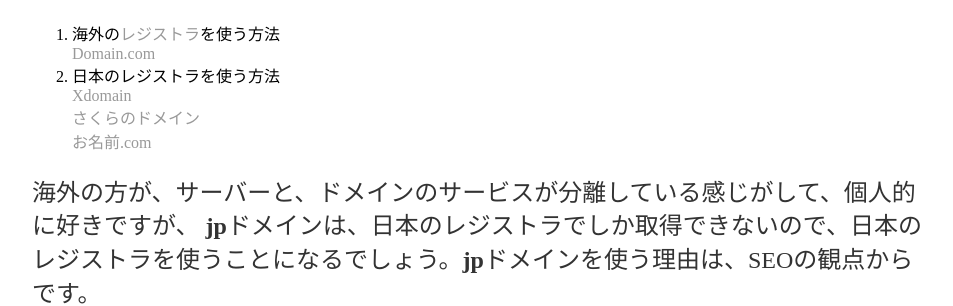
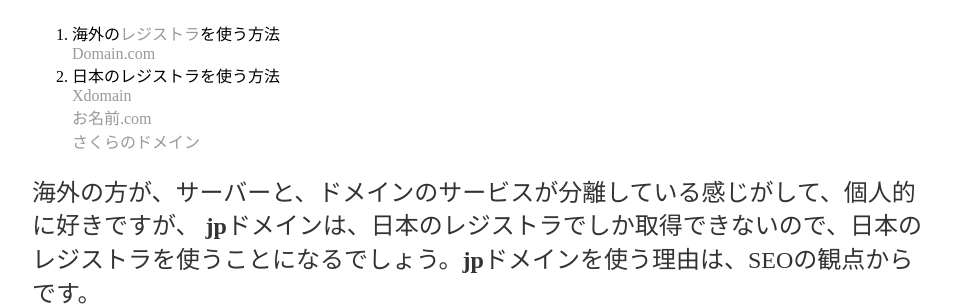
Before and after one commit to agematsu/agematsu.github.io, a Jekyll site: the page built from _posts/2019-07-09-ドメインの選び方.md, in a window 1280 px wide. Shown: the part 858-1164 px from the top of the page, without its empty margins (160-1113 px from the left). Built offline with Jekyll 4.4.1, drawn with Linux system fonts in a browser that asks for light colours; our own code applies the rules of GitHub Pages for plain Markdown files.

```diff
--- a/_posts/2019-07-09-ドメインの選び方.md
+++ b/_posts/2019-07-09-ドメインの選び方.md
@@ -12,9 +12,8 @@ gTLDが、.com,.org,.eduなどのドメインで、ccTLDが、.jpなどの国別
 <a href="https://www.domain.com">Domain.com</a>
 2. 日本のレジストラを使う方法<br>
 <a href="https://www.xdomain.ne.jp/">Xdomain</a>
+<a href="https://www.onamae.com//">お名前.com</a>
 <a href="https://domain.sakura.ad.jp/">さくらのドメイン</a>
-<a href="https://www.onamae.com//">お名前.com</a>
-
 
 海外の方が、サーバーと、ドメインのサービスが分離している感じがして、個人的に好きですが、 **jp**ドメインは、日本のレジストラでしか取得できないので、日本のレジストラを使うことになるでしょう。**jp**ドメインを使う理由は、SEOの観点からです。
 ## メールアドレスとの関係
```
